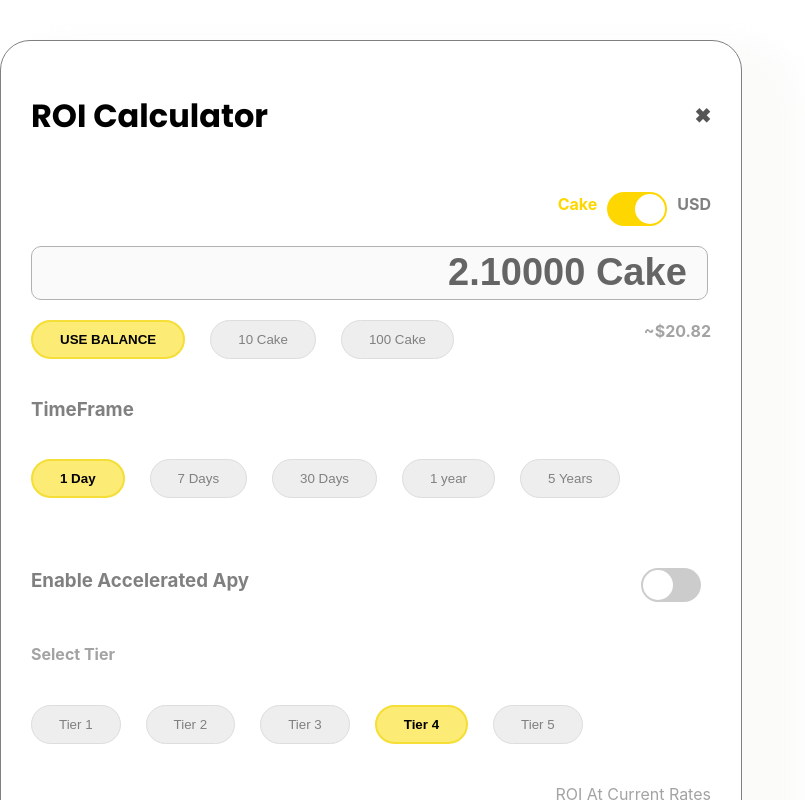
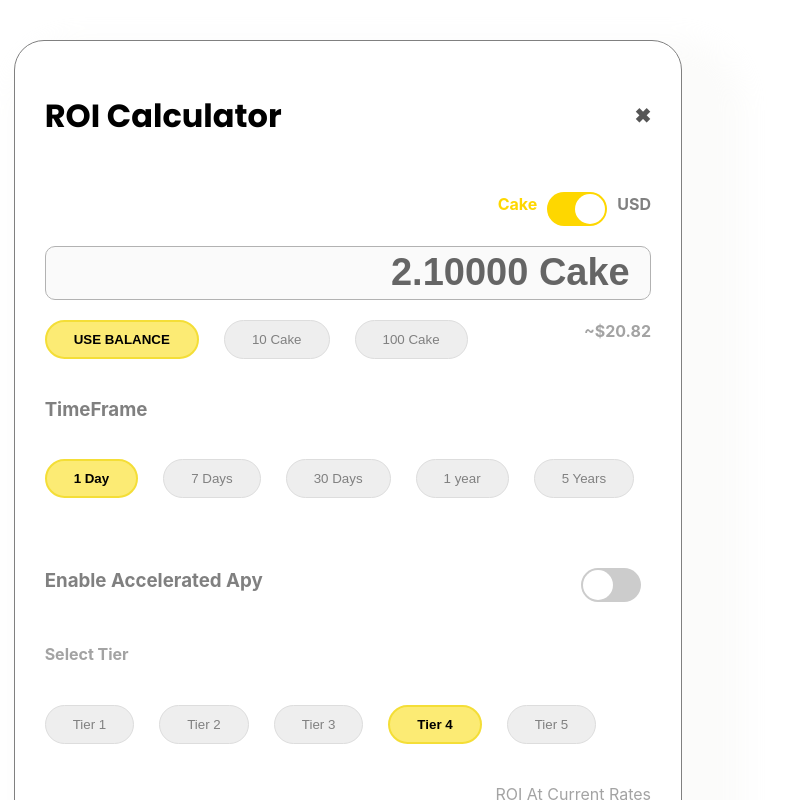
Before and after one commit to SumitQuad/Roi-calculator, a React (Create React App) app: page / in a window 1280 px wide. Shown: the top 800 px of the page, without its empty margins (0-805 px from the left). Built offline with nearby package versions, Linux system fonts and the light colour scheme.

Commit message:
changes-in-design

```diff
--- a/src/Pages/Home/Home.css
+++ b/src/Pages/Home/Home.css
@@ -4,9 +4,10 @@
 }
 
 .card {
-    width: 80%;
+    width: 680px;
     border-radius: 30px;
     border: 1px solid grey;
+    margin-left: 2%;
     box-shadow: 30px 30px 30px 30px rgba(236, 235, 231, 0.2);
 }
 
```
